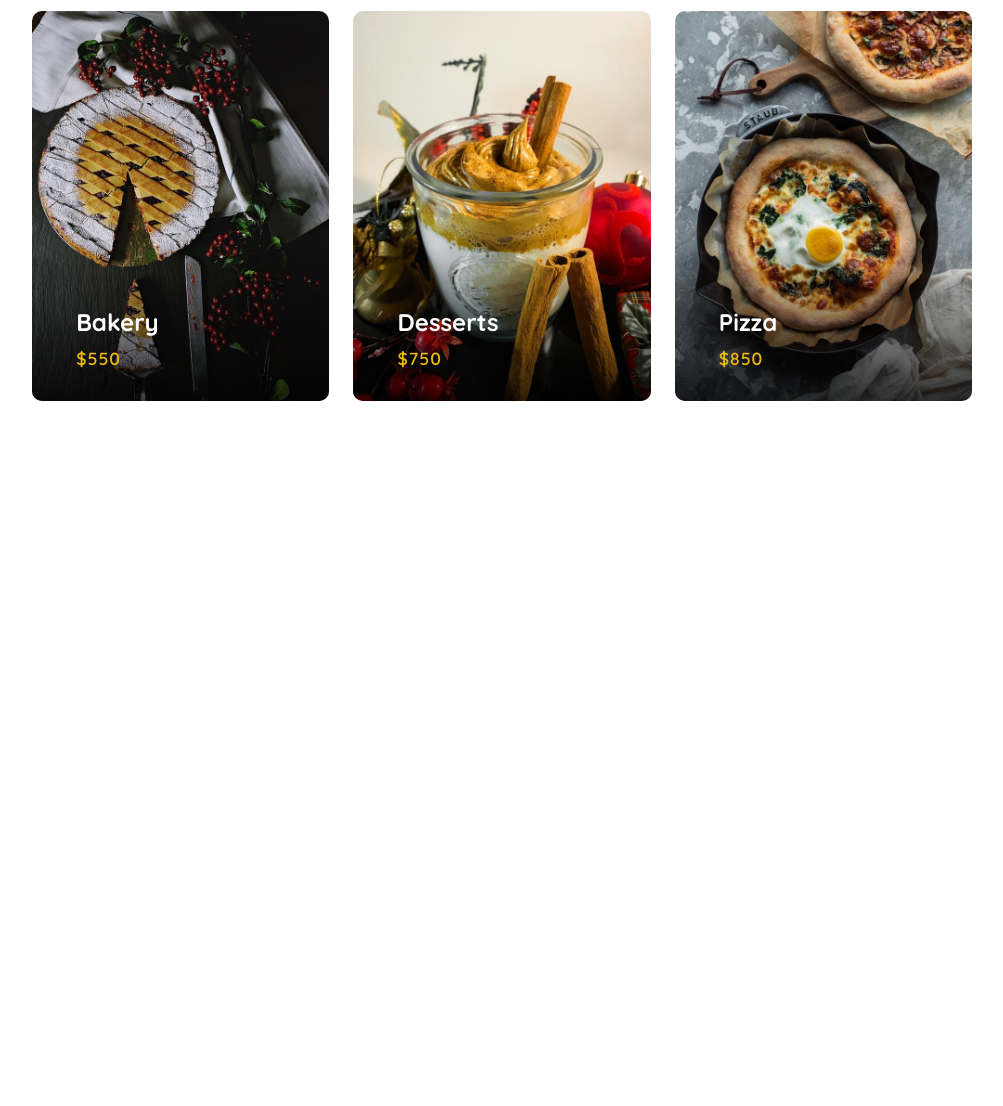
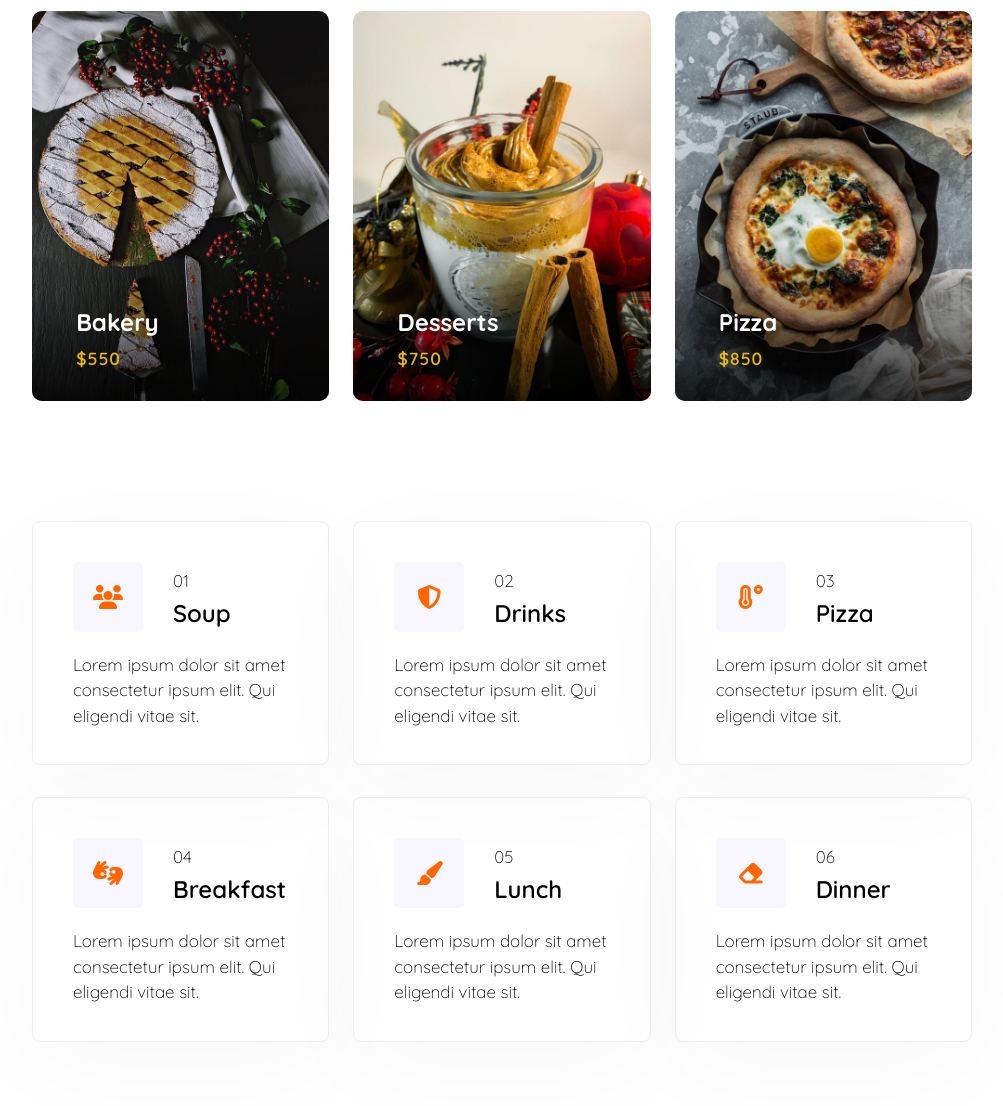
Before and after one commit to DuyKhanh202/Capstone, a plain HTML site: page Home.html in a window 1280 px wide. Shown: the part 1279-2385 px from the top of the page, without its empty margins (138-1141 px from the left). Before the commit the page ends 1736 px from the top, so only its background shows below. Drawn offline with nearby package versions, Linux system fonts and the light colour scheme.

Commit message:
update features

```diff
--- a/Css/Style.css
+++ b/Css/Style.css
@@ -335,3 +335,56 @@ header#site-header {
   letter-spacing: 1px;
 }
  /* CATEGORIES */
+
+ /* FEATURES */
+
+ .features p {
+  font-size: 17px;
+  font-weight: 300;
+ }
+
+ .box-wrap {
+  padding: 40px 40px 20px 40px;
+  transition: all 0.5s;
+  border-radius: 8px;
+  box-shadow: 0 25px 98px 0 rgba(0, 0, 0, 0.03);
+  position: relative;
+  border: 1px solid #eee;
+ }
+
+ .box-wrap:hover {
+  box-shadow: 0 25px 98px 0 rgba(0, 0, 0, 0.1);
+ }
+
+ .box-wrap:hover .features__icon {
+  color: white;
+  background: #ff6600;
+ }
+
+ .features__top {
+  display: grid;
+  grid-template-columns: auto 1fr;
+  gap: 30px;
+ }
+
+ .features__top .features__icon {
+  width: 70px;
+  height: 70px;
+  line-height: 70px;
+  font-size: 1.5rem;
+  text-align: center;
+  background-color: rgb(248, 247, 255);
+  color: #ff6600;
+  border-radius: 5px;
+  transition: all .5s;
+ }
+
+ .features__top .features__info {
+  line-height: 5px;
+ }
+
+ .features__top .features__info h4 {
+  font-weight: 600;
+ }
+
+ /* FEATURES */
--- a/Home.html
+++ b/Home.html
@@ -202,6 +202,98 @@
       </div>
      </section>
 
+     <!-- FEATURES -->
+      <section class="features py-5">
+        <div class="container">
+          <div class="row">
+            <div class="col-4 py-3">
+              <div class="box-wrap">
+                <div class="features__top">
+                  <div class="features__icon">
+                    <i class="fa-solid fa-users"></i>
+                  </div>
+                  <div class="features__info py-3">
+                    <p>01</p>
+                    <h4>Soup</h4>
+                  </div>
+                </div>
+                <p>Lorem ipsum dolor sit amet consectetur ipsum elit. Qui eligendi vitae sit.</p>
+              </div>
+            </div>
+            <div class="col-4 py-3">
+              <div class="box-wrap">
+                <div class="features__top">
+                  <div class="features__icon">
+                    <i class="fa-solid fa-shield-halved"></i>
+                  </div>
+                  <div class="features__info py-3">
+                    <p>02</p>
+                    <h4>Drinks</h4>
+                  </div>
+                </div>
+                <p>Lorem ipsum dolor sit amet consectetur ipsum elit. Qui eligendi vitae sit.</p>
+              </div>
+            </div>
+            <div class="col-4 py-3">
+              <div class="box-wrap">
+                <div class="features__top">
+                  <div class="features__icon">
+                    <i class="fa-solid fa-temperature-high"></i>
+                  </div>
+                  <div class="features__info py-3">
+                    <p>03</p>
+                    <h4>Pizza</h4>
+                  </div>
+                </div>
+                <p>Lorem ipsum dolor sit amet consectetur ipsum elit. Qui eligendi vitae sit.</p>
+              </div>
+            </div>
+            <div class="col-4 py-3">
+              <div class="box-wrap">
+                <div class="features__top">
+                  <div class="features__icon">
+                    <i class="fa-solid fa-hands-asl-interpreting"></i>
+                  </div>
+                  <div class="features__info py-3">
+                    <p>04</p>
+                    <h4>Breakfast</h4>
+                  </div>
+                </div>
+                <p>Lorem ipsum dolor sit amet consectetur ipsum elit. Qui eligendi vitae sit.</p>
+              </div>
+            </div>
+            <div class="col-4 py-3">
+              <div class="box-wrap">
+                <div class="features__top">
+                  <div class="features__icon">
+                    <i class="fa-solid fa-paintbrush"></i>
+                  </div>
+                  <div class="features__info py-3">
+                    <p>05</p>
+                    <h4>Lunch</h4>
+                  </div>
+                </div>
+                <p>Lorem ipsum dolor sit amet consectetur ipsum elit. Qui eligendi vitae sit.</p>
+              </div>
+            </div>
+            <div class="col-4 py-3">
+              <div class="box-wrap">
+                <div class="features__top">
+                  <div class="features__icon">
+                    <i class="fa-solid fa-eraser"></i>
+                  </div>
+                  <div class="features__info py-3">
+                    <p>06</p>
+                    <h4>Dinner</h4>
+                  </div>
+                </div>
+                <p>Lorem ipsum dolor sit amet consectetur ipsum elit. Qui eligendi vitae sit.</p>
+              </div>
+            </div>
+          </div>
+        </div>
+      </section>
+
     <script src="./index.js"></script>
   </body>
 </html>
```
